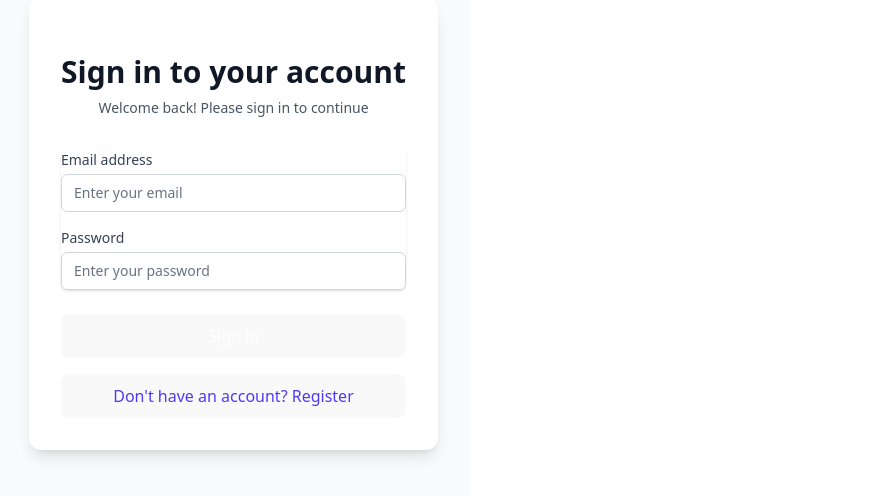
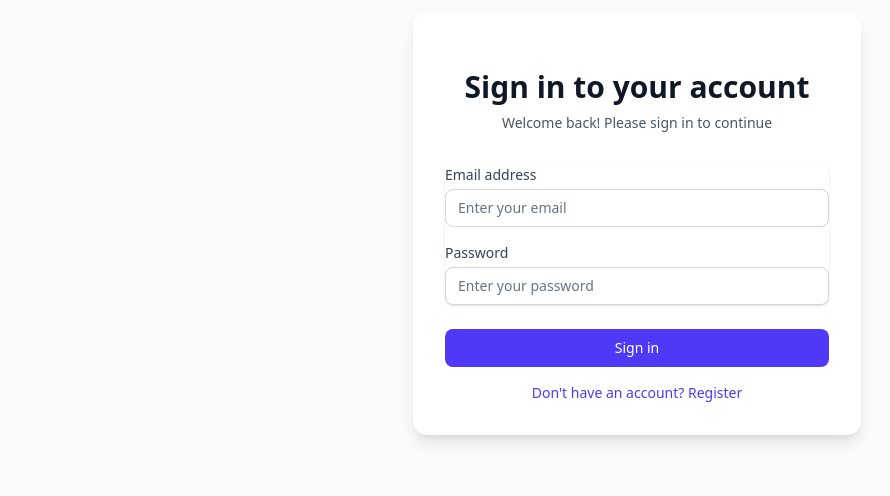
Before and after one commit to Muse-Semu/rac-abugida-management, a React (Vite) app: page /login in a window 1280 px wide. Shown: the part 176-672 px from the top of the page, without its empty margins (3-893 px from the left). Built offline with nearby package versions, Linux system fonts and the light colour scheme; no server answers.

Commit message:
remove soe uncessary stylling

```diff
--- a/src/index.css
+++ b/src/index.css
@@ -1,4 +1,6 @@
 @import "tailwindcss";
+
+@custom-variant dark (&:is(.dark *));
 
 :root {
   font-family: system-ui, Avenir, Helvetica, Arial, sans-serif;
@@ -6,65 +8,126 @@
   font-weight: 400;
 
   color-scheme: light dark;
-  color: rgba(255, 255, 255, 0.87);
-  background-color: #242424;
+  color: black;
+  background-color: white;
 
   font-synthesis: none;
   text-rendering: optimizeLegibility;
   -webkit-font-smoothing: antialiased;
   -moz-osx-font-smoothing: grayscale;
+  --radius: 0.625rem;
+  --background: oklch(1 0 0);
+  --foreground: oklch(0.145 0 0);
+  --card: oklch(1 0 0);
+  --card-foreground: oklch(0.145 0 0);
+  --popover: oklch(1 0 0);
+  --popover-foreground: oklch(0.145 0 0);
+  --primary: oklch(0.205 0 0);
+  --primary-foreground: oklch(0.985 0 0);
+  --secondary: oklch(0.97 0 0);
+  --secondary-foreground: oklch(0.205 0 0);
+  --muted: oklch(0.97 0 0);
+  --muted-foreground: oklch(0.556 0 0);
+  --accent: oklch(0.97 0 0);
+  --accent-foreground: oklch(0.205 0 0);
+  --destructive: oklch(0.577 0.245 27.325);
+  --border: oklch(0.922 0 0);
+  --input: oklch(0.922 0 0);
+  --ring: oklch(0.708 0 0);
+  --chart-1: oklch(0.646 0.222 41.116);
+  --chart-2: oklch(0.6 0.118 184.704);
+  --chart-3: oklch(0.398 0.07 227.392);
+  --chart-4: oklch(0.828 0.189 84.429);
+  --chart-5: oklch(0.769 0.188 70.08);
+  --sidebar: oklch(0.985 0 0);
+  --sidebar-foreground: oklch(0.145 0 0);
+  --sidebar-primary: oklch(0.205 0 0);
+  --sidebar-primary-foreground: oklch(0.985 0 0);
+  --sidebar-accent: oklch(0.97 0 0);
+  --sidebar-accent-foreground: oklch(0.205 0 0);
+  --sidebar-border: oklch(0.922 0 0);
+  --sidebar-ring: oklch(0.708 0 0);
 }
 
-a {
-  font-weight: 500;
-  color: #646cff;
-  text-decoration: inherit;
-}
-a:hover {
-  color: #535bf2;
+
+
+@theme inline {
+  --radius-sm: calc(var(--radius) - 4px);
+  --radius-md: calc(var(--radius) - 2px);
+  --radius-lg: var(--radius);
+  --radius-xl: calc(var(--radius) + 4px);
+  --color-background: var(--background);
+  --color-foreground: var(--foreground);
+  --color-card: var(--card);
+  --color-card-foreground: var(--card-foreground);
+  --color-popover: var(--popover);
+  --color-popover-foreground: var(--popover-foreground);
+  --color-primary: var(--primary);
+  --color-primary-foreground: var(--primary-foreground);
+  --color-secondary: var(--secondary);
+  --color-secondary-foreground: var(--secondary-foreground);
+  --color-muted: var(--muted);
+  --color-muted-foreground: var(--muted-foreground);
+  --color-accent: var(--accent);
+  --color-accent-foreground: var(--accent-foreground);
+  --color-destructive: var(--destructive);
+  --color-border: var(--border);
+  --color-input: var(--input);
+  --color-ring: var(--ring);
+  --color-chart-1: var(--chart-1);
+  --color-chart-2: var(--chart-2);
+  --color-chart-3: var(--chart-3);
+  --color-chart-4: var(--chart-4);
+  --color-chart-5: var(--chart-5);
+  --color-sidebar: var(--sidebar);
+  --color-sidebar-foreground: var(--sidebar-foreground);
+  --color-sidebar-primary: var(--sidebar-primary);
+  --color-sidebar-primary-foreground: var(--sidebar-primary-foreground);
+  --color-sidebar-accent: var(--sidebar-accent);
+  --color-sidebar-accent-foreground: var(--sidebar-accent-foreground);
+  --color-sidebar-border: var(--sidebar-border);
+  --color-sidebar-ring: var(--sidebar-ring);
 }
 
-body {
-  margin: 0;
-  display: flex;
-  place-items: center;
-  min-width: 320px;
-  min-height: 100vh;
+.dark {
+  --background: oklch(0.145 0 0);
+  --foreground: oklch(0.985 0 0);
+  --card: oklch(0.205 0 0);
+  --card-foreground: oklch(0.985 0 0);
+  --popover: oklch(0.205 0 0);
+  --popover-foreground: oklch(0.985 0 0);
+  --primary: oklch(0.922 0 0);
+  --primary-foreground: oklch(0.205 0 0);
+  --secondary: oklch(0.269 0 0);
+  --secondary-foreground: oklch(0.985 0 0);
+  --muted: oklch(0.269 0 0);
+  --muted-foreground: oklch(0.708 0 0);
+  --accent: oklch(0.269 0 0);
+  --accent-foreground: oklch(0.985 0 0);
+  --destructive: oklch(0.704 0.191 22.216);
+  --border: oklch(1 0 0 / 10%);
+  --input: oklch(1 0 0 / 15%);
+  --ring: oklch(0.556 0 0);
+  --chart-1: oklch(0.488 0.243 264.376);
+  --chart-2: oklch(0.696 0.17 162.48);
+  --chart-3: oklch(0.769 0.188 70.08);
+  --chart-4: oklch(0.627 0.265 303.9);
+  --chart-5: oklch(0.645 0.246 16.439);
+  --sidebar: oklch(0.205 0 0);
+  --sidebar-foreground: oklch(0.985 0 0);
+  --sidebar-primary: oklch(0.488 0.243 264.376);
+  --sidebar-primary-foreground: oklch(0.985 0 0);
+  --sidebar-accent: oklch(0.269 0 0);
+  --sidebar-accent-foreground: oklch(0.985 0 0);
+  --sidebar-border: oklch(1 0 0 / 10%);
+  --sidebar-ring: oklch(0.556 0 0);
 }
 
-h1 {
-  font-size: 3.2em;
-  line-height: 1.1;
-}
-
-button {
-  border-radius: 8px;
-  border: 1px solid transparent;
-  padding: 0.6em 1.2em;
-  font-size: 1em;
-  font-weight: 500;
-  font-family: inherit;
-  background-color: #1a1a1a;
-  cursor: pointer;
-  transition: border-color 0.25s;
-}
-button:hover {
-  border-color: #646cff;
-}
-button:focus,
-button:focus-visible {
-  outline: 4px auto -webkit-focus-ring-color;
-}
-
-@media (prefers-color-scheme: light) {
-  :root {
-    color: #213547;
-    background-color: #ffffff;
+@layer base {
+  * {
+    @apply border-border outline-ring/50;
   }
-  a:hover {
-    color: #747bff;
-  }
-  button {
-    background-color: #f9f9f9;
+  body {
+    @apply bg-background text-foreground;
   }
 }
```
